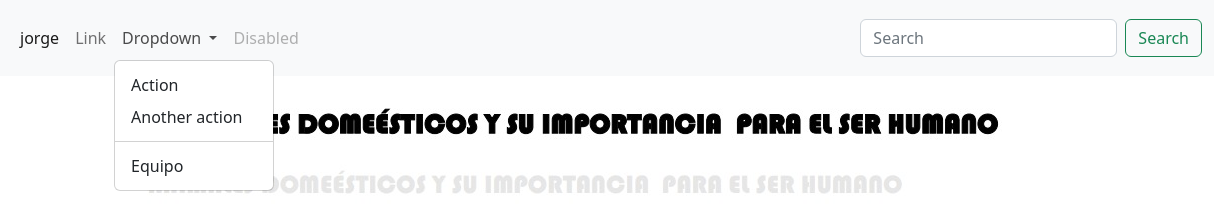
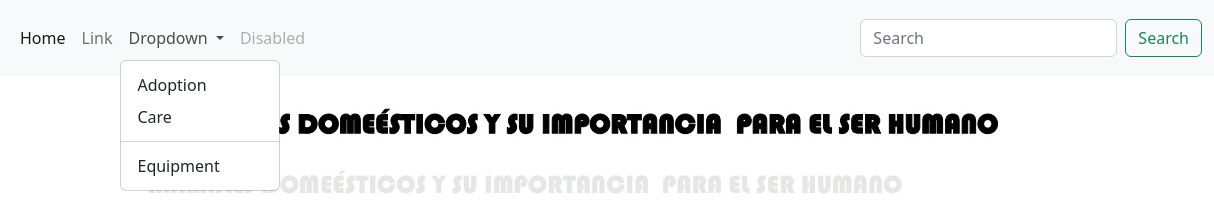
Before and after one commit to jorgegonzalez3916/jorgegonzalez3916.github.io, a plain HTML site: page index.html in a window 1280 px wide. Both pictures are taken after a click on the button "Dropdown". Shown: the top 211 px of the page, 66-1280 px from the left. Drawn offline with Linux system fonts and the light colour scheme; grey boxes are pictures that could not be loaded.

Commit message:
Update index.html

```diff
--- a/index.html
+++ b/index.html
@@ -25,7 +25,7 @@
       <div class="collapse navbar-collapse" id="navbarSupportedContent">
         <ul class="navbar-nav me-auto mb-2 mb-lg-0">
           <li class="nav-item">
-            <a class="nav-link active" aria-current="page" href="#">jorge</a>
+            <a class="nav-link active" aria-current="page" href="#">Home</a>
           </li>
           <li class="nav-item">
             <a class="nav-link" href="#">Link</a>
@@ -35,10 +35,10 @@
               Dropdown
             </a>
             <ul class="dropdown-menu">
-              <li><a class="dropdown-item" href="#">Action</a></li>
-              <li><a class="dropdown-item" href="#">Another action</a></li>
+              <li><a class="dropdown-item" href="https://paot.org.mx/adoptacdmx/">Adoption</a></li>
+              <li><a class="dropdown-item" href="#Care">Care</a></li>
               <li><hr class="dropdown-divider"></li>
-              <li><a class="dropdown-item" href="#equipo">Equipo</a></li>
+              <li><a class="dropdown-item" href="#equipo">Equipment</a></li>
             </ul>
           </li>
           <li class="nav-item">
@@ -80,6 +80,7 @@
       </div>
     </div>
   </div>
+<section id="Care">
   <div class="container">
     <div class="row">
       <div class="col" id="w2">
@@ -136,10 +137,9 @@
           </table>
         </div>
       </div>
-
     </div>
-
   </div>
+</section>
   <div class="container">
     <div class="row">
       <div class="col-12">
```
